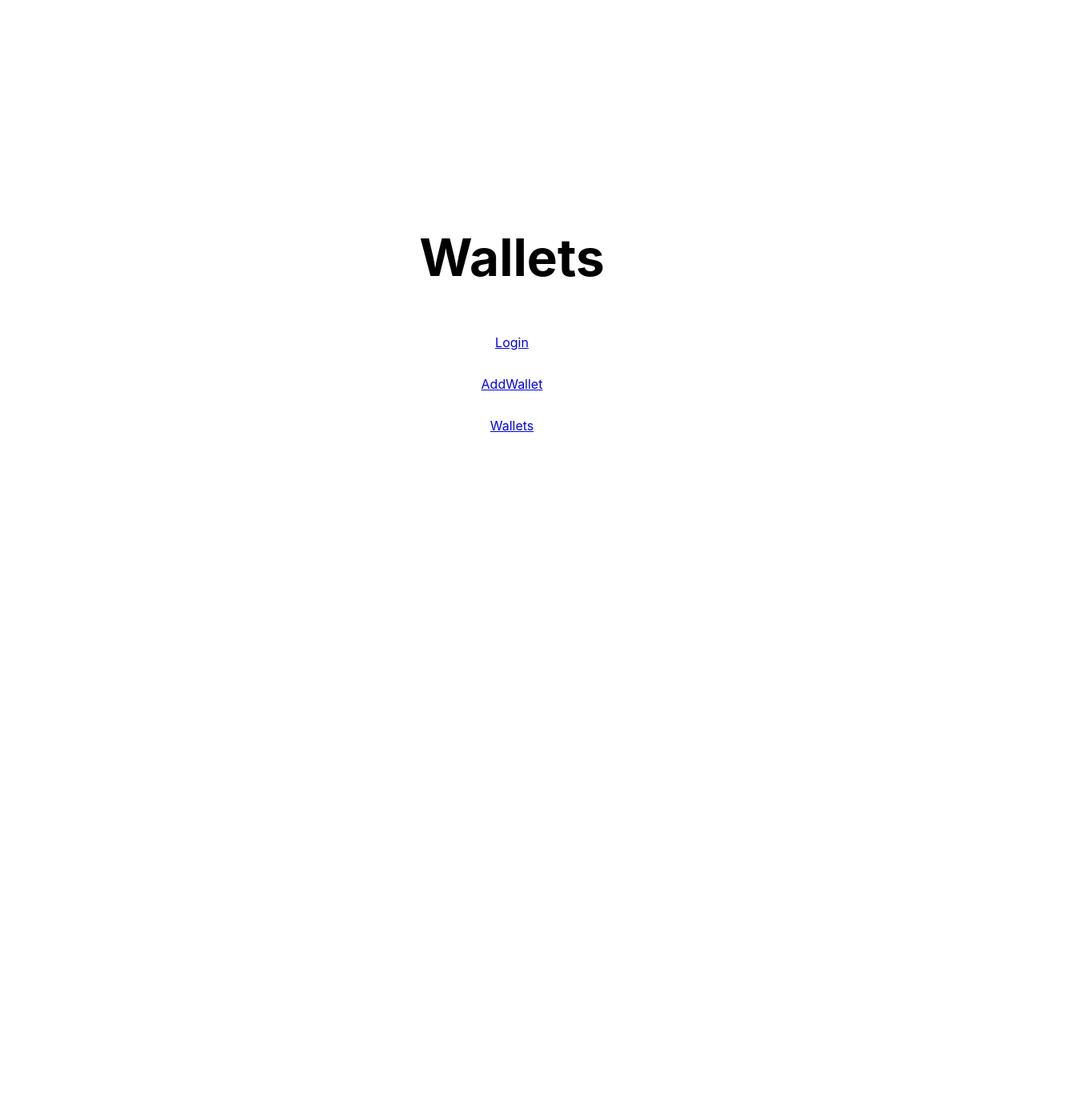
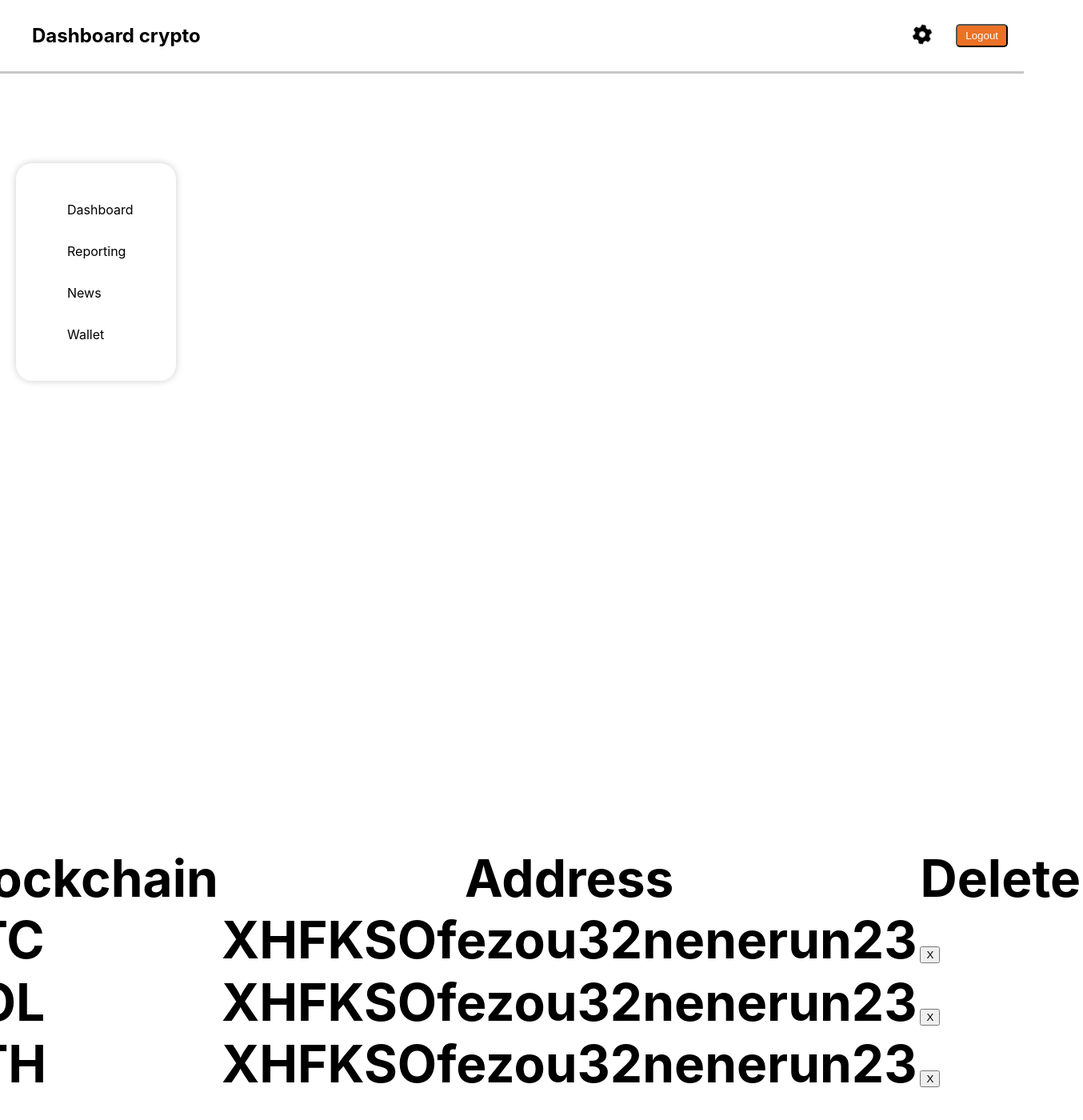
Before and after one commit to Tarek1808/CryptoDashboard-frontend, a Next.js app: page /wallets in a window 1280 px wide. Shown: the top 1400 px of the page at 80% size, 1354 px wide, since content can reach past the window. Before the commit the page ends 800 px from the top, so only its background shows below. Built offline with nearby package versions, Linux system fonts and the light colour scheme.

Commit message:
modif style addWallet et ajout fichier style menubar

```diff
--- a/components/Menubar.js
+++ b/components/Menubar.js
@@ -1,4 +1,4 @@
-import styles from '../styles/AddWallet.module.css';
+import styles from '../styles/Menubar.module.css';
 
 
 function Menubar() {
@@ -10,12 +10,6 @@ function Menubar() {
         <div className={styles.menuItem} onClick={() => {}}>News</div>
         <div className={styles.menuItem} onClick={() => {}}>Wallet</div>
       </div>
-      <div className={styles.content}>
-        <h1 className={styles.title}>Add Wallet</h1>
-        <p><a href="http://localhost:3001/">Login</a></p>
-        <p><a href="http://localhost:3001/addWallet">AddWallet</a></p>
-        <p><a href="http://localhost:3001/wallets">Wallets</a></p>
-      </div>
     </div>
   );
 }
--- /dev/null
+++ b/components/TableWallets.js
@@ -0,0 +1,46 @@
+import React from 'react';
+import styles from '../styles/TableWallets.module.css';
+
+
+function TableWallets() {
+
+    const data = [
+        {
+            blockchain:"BTC",
+            address:"XHFKSOfezou32nenerun23",
+        },
+        {
+            blockchain:"SOL",
+            address:"XHFKSOfezou32nenerun23",
+        },
+        {
+            blockchain:"ETH",
+            address:"XHFKSOfezou32nenerun23",
+        },
+    ]
+
+    return (
+        <div>
+            <table>
+                <thead>
+                    <tr>
+                        <th>Blockchain</th>
+                        <th>Address</th>
+                        <th>Delete</th>
+                    </tr>
+                </thead>
+                <tbody>
+                    {data.map((item, index) => (
+                        <tr key={index}>
+                            <td>{item.blockchain}</td>
+                            <td>{item.address}</td>
+                            <td><button>X</button></td>
+                        </tr>
+                    ))}
+                </tbody>
+            </table>
+        </div>
+    );
+}
+
+export default TableWallets;
--- a/components/Wallets.js
+++ b/components/Wallets.js
@@ -1,11 +1,16 @@
 import styles from '../styles/Wallets.module.css';
+import Menubar from './Menubar';
+import Header from './Header';
+import TableWallets from './TableWallets';
 
 function Wallets() {
   return (
     <div>
+      <Header />
+      <Menubar />
       <main className={styles.main}>
         <h1 className={styles.title}>
-          Wallets
+          <TableWallets />
         </h1>
         <p><a href="http://localhost:3001/">Login</a></p>
         <p><a href="http://localhost:3001/addWallet">AddWallet</a></p>
--- a/package.json
+++ b/package.json
@@ -17,7 +17,7 @@
     "@fortawesome/fontawesome-free": "^6.5.2",
     "@fortawesome/free-brands-svg-icons": "^6.5.2",
     "@fortawesome/free-regular-svg-icons": "^6.5.2",
-    "next": "^14.2.3",
+    "next": "^12.1.6",
     "react": "^18.1.0",
     "react-dom": "18.1.0",
     "react-redux": "^8.0.2"
--- a/styles/AddWallet.module.css
+++ b/styles/AddWallet.module.css
@@ -1,22 +1,9 @@
-.main {
+.content {
   display: flex;
   flex-direction: row;
-  justify-content: flex-start;
+  justify-content:flex-start;
   align-items: center;
-  min-height: 100vh;
   padding: 20px;
-}
-
-.menu {
-  display: flex;
-  flex-direction: column;
-  justify-content: space-around;
-  width: 200px;
-  background-color: white;
-  border-radius: 20px;
-  padding:2rem;
-  box-shadow: 0px 0px 10px rgba(0, 0, 0, 0.2);
-  margin-top: -19rem; /* Ajouter une marge négative en haut */
 }
 
 .menuItem {
@@ -33,22 +20,16 @@
 
 }
 
-.content {
-  text-align: center;
-  margin-left: 2rem;
-  flex-grow: 1;
+.rightContent {
+  display: flex;
+  flex-direction: column;
+  justify-content: flex-start;
+  align-items: center;
+  height:100vh;
+  width:100vw;
 }
 
 .title {
-  line-height: 1.15;
-  font-size: 4rem;
+  display: flex;
+  font-size: 3rem;
 }
-
-.title a {
-  color: #0070f3;
-  text-decoration: none;
-}
-
-.title a:hover, .title a:focus, .title a:active {
-  text-decoration: underline;
-}
--- /dev/null
+++ b/styles/Menubar.module.css
@@ -0,0 +1,54 @@
+.main {
+    display: flex;
+    flex-direction: row;
+    justify-content: flex-start;
+    align-items: center;
+    min-height: 100vh;
+    padding: 20px;
+  }
+
+  .menu {
+    display: flex;
+    flex-direction: column;
+    justify-content: space-around;
+    width: 200px;
+    background-color: white;
+    border-radius: 20px;
+    padding:2rem;
+    box-shadow: 0px 0px 10px rgba(0, 0, 0, 0.2);
+    margin-top: -19rem; /* Ajouter une marge négative en haut */
+  }
+
+  .menuItem {
+    padding: 1rem 2rem;
+    cursor: pointer;
+    transition: background-color 0.3s ease;
+    margin-bottom: -0,5rem;
+    font-family: "inter", sans-serif ;
+  }
+
+  .menuItem:hover {
+    background-color: #EC7126;
+    border-radius: 10px;
+
+  }
+
+  .content {
+    text-align: center;
+    margin-left: 2rem;
+    flex-grow: 1;
+  }
+
+  .title {
+    line-height: 1.15;
+    font-size: 4rem;
+  }
+
+  .title a {
+    color: #0070f3;
+    text-decoration: none;
+  }
+
+  .title a:hover, .title a:focus, .title a:active {
+    text-decoration: underline;
+  }
```
Also changed, not shown: components/AddWallet.js (+17 -9 lines), styles/TableWallets.module.css (added), 2 other files (tests, documents, lock files or other folders).
